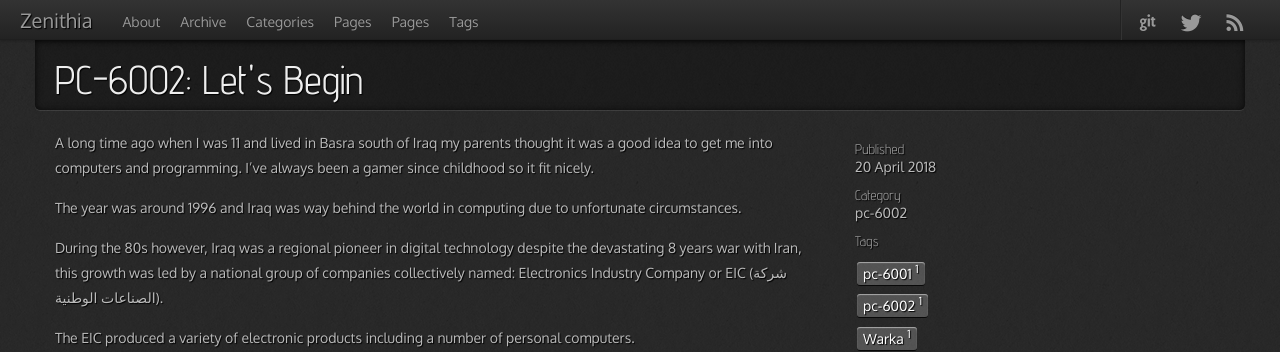
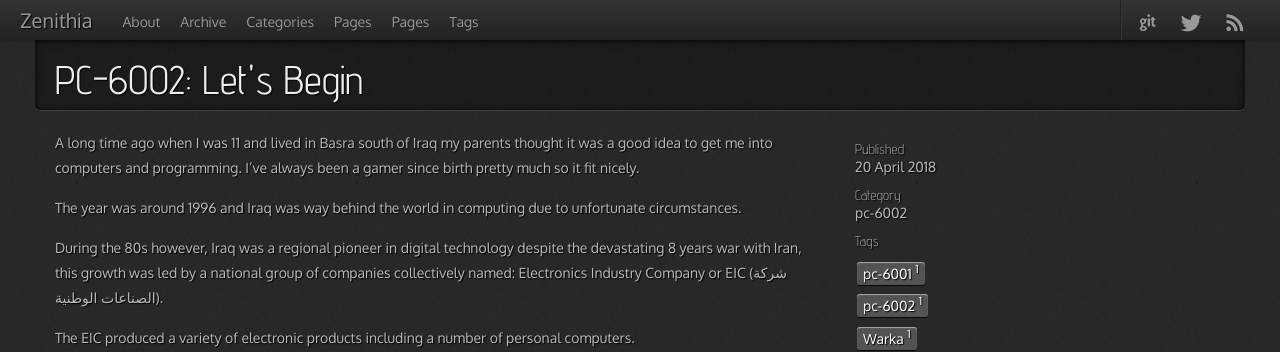
Before and after one commit to Salwan/salwan.github.io, a Jekyll site: the page built from _posts/2018-04-20-pc--6001-lets-begin.md, in a window 1280 px wide and 900 px high. Shown: the top 352 px of the window. Built offline with Jekyll 4.4.1, drawn with Linux system fonts in a browser that asks for light colours; nearby versions of some CDN libraries; comment, search, counter and statistics services are not loaded.

Commit message:
more editing

```diff
--- a/_posts/2018-04-20-pc--6001-lets-begin.md
+++ b/_posts/2018-04-20-pc--6001-lets-begin.md
@@ -20,7 +20,7 @@ published: true
 
 [warka_6001]: {{site.baseurl}}assets/photos/pc6002/warka_6001.jpg "Al-Warka 6001 with Arabic BASIC cartridge"
 
-A long time ago when I was 11 and lived in Basra south of Iraq my parents thought it was a good idea to get me into computers and programming. I've always been a gamer since childhood so it fit nicely.
+A long time ago when I was 11 and lived in Basra south of Iraq my parents thought it was a good idea to get me into computers and programming. I've always been a gamer since birth pretty much so it fit nicely.
 
 The year was around 1996 and Iraq was way behind the world in computing due to unfortunate circumstances.
 
```
